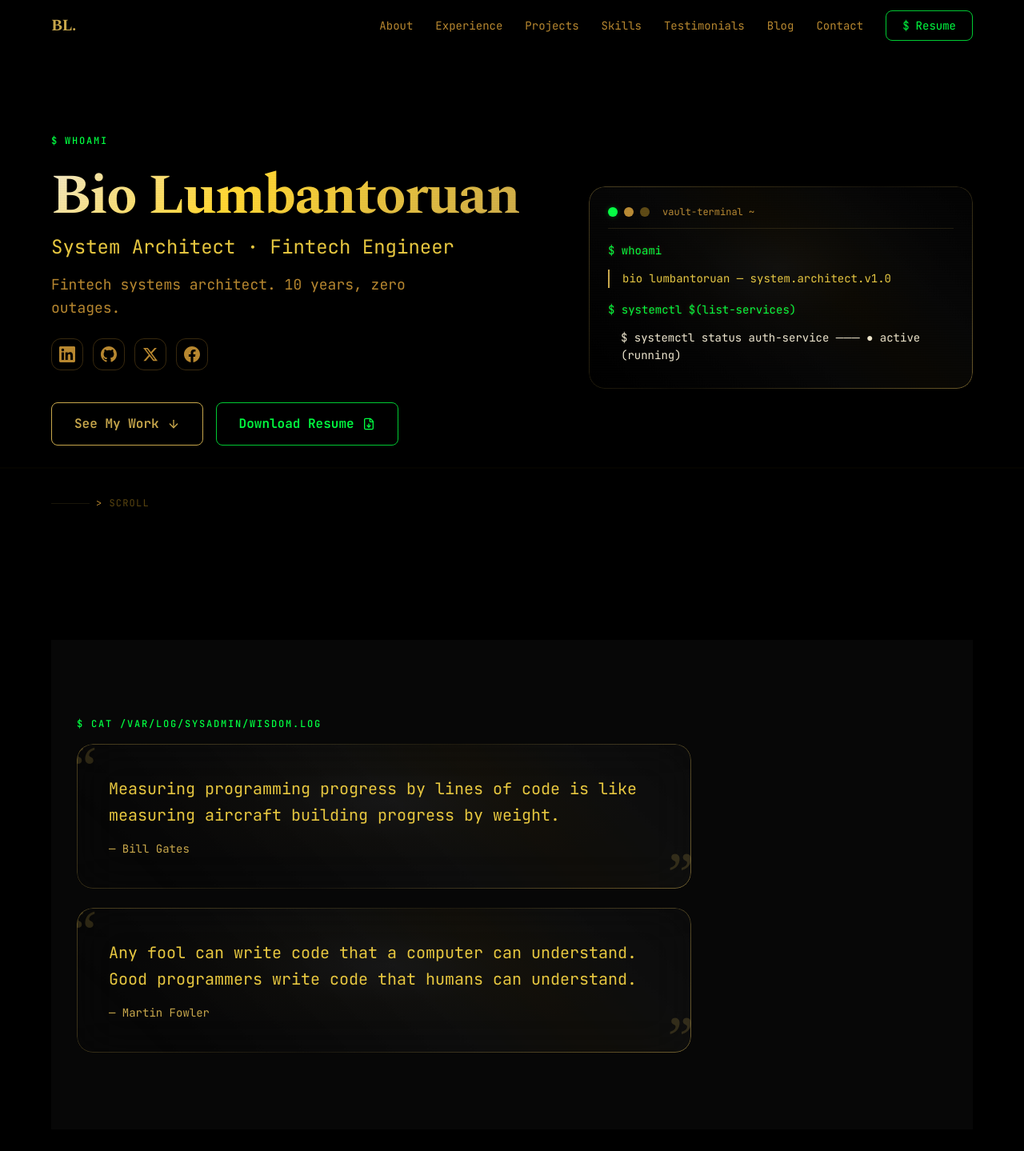
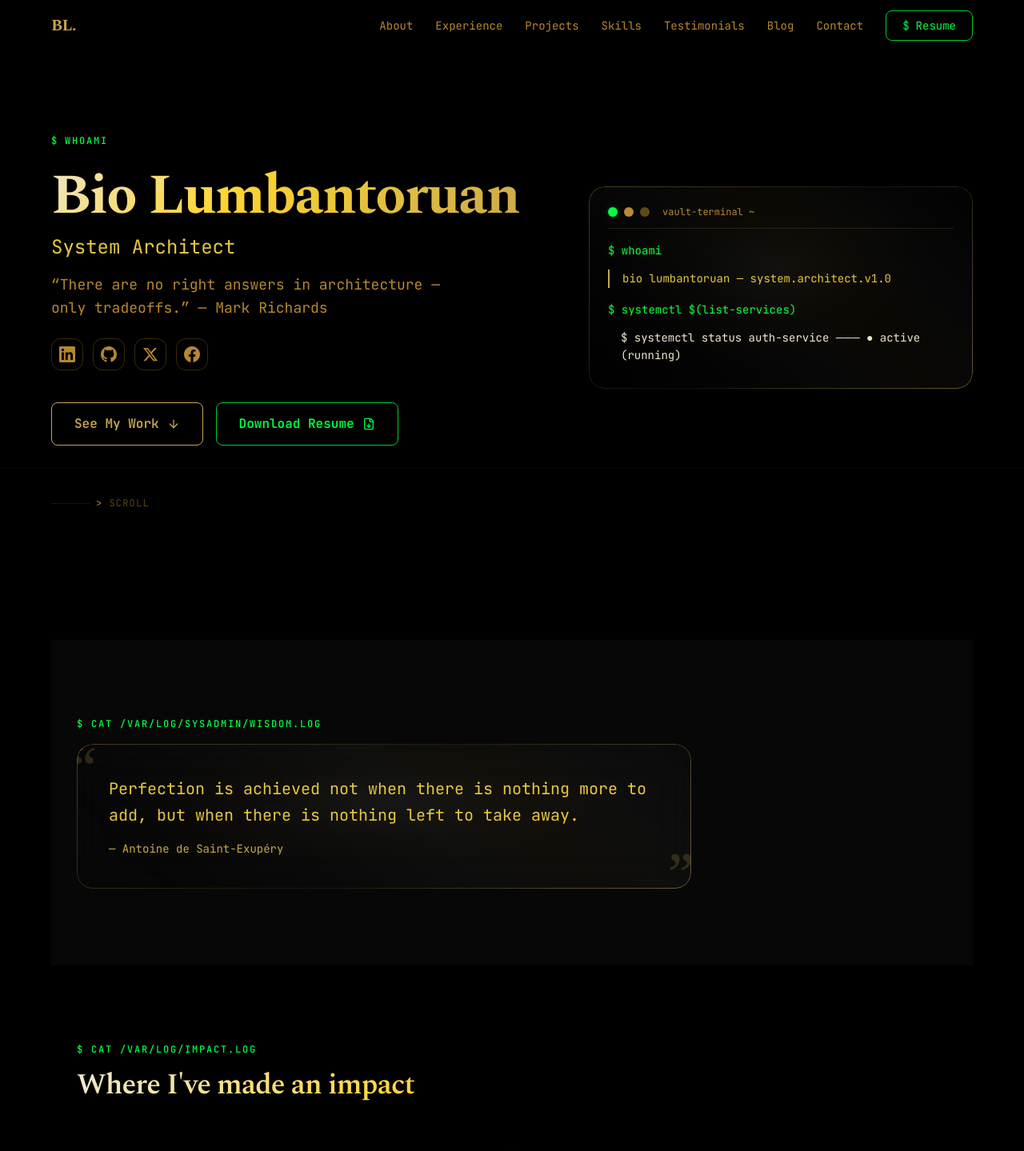
Before and after one commit to cryptorichyrich/biotama-next, a Next.js app: page /biotama-next/ in a window 1280 px wide. Shown: the top 1439 px of the page at 80% size. Built offline with nearby package versions, Linux system fonts and the light colour scheme.

Commit message:
refactor: Mark Richards tagline, Saint-Exupéry in About, Uncle Bob near footer, remove Fintech Engineer

```diff
--- a/src/components/about.tsx
+++ b/src/components/about.tsx
@@ -6,40 +6,21 @@ export function About() {
         <span className="text-[var(--color-green-term)]">$</span> cat /var/log/sysadmin/wisdom.log
       </p>
 
-      {/* Two glass-card quotes — stacked */}
-      <div className="space-y-6">
-        {/* Quote 1: Bill Gates */}
+      {/* Single glass-card quote: Saint-Exupéry */}
       <div className="glass-card p-8 md:p-10 max-w-3xl relative gold-reveal">
         <div className="absolute -top-2 -left-2 text-7xl text-[var(--color-gold)] opacity-20 select-none pointer-events-none font-serif leading-none">
           &ldquo;
         </div>
         <blockquote className="text-lg md:text-xl font-[family-name:var(--font-mono)] text-[var(--color-amber-text)] leading-relaxed relative z-10">
-            Measuring programming progress by lines of code is like measuring aircraft building progress by weight.
+          Perfection is achieved not when there is nothing more to add, but when there is nothing left to take away.
         </blockquote>
         <div className="mt-4 text-sm font-[family-name:var(--font-mono)] text-[var(--color-gold)] relative z-10">
-            — Bill Gates
+          — Antoine de Saint-Exupéry
         </div>
         <div className="absolute -bottom-4 -right-1 text-7xl text-[var(--color-gold)] opacity-20 select-none pointer-events-none font-serif leading-none">
           &rdquo;
         </div>
       </div>
-
-        {/* Quote 2: Martin Fowler */}
-        <div className="glass-card p-8 md:p-10 max-w-3xl relative gold-reveal">
-          <div className="absolute -top-2 -left-2 text-7xl text-[var(--color-gold)] opacity-20 select-none pointer-events-none font-serif leading-none">
-            &ldquo;
-          </div>
-          <blockquote className="text-lg md:text-xl font-[family-name:var(--font-mono)] text-[var(--color-amber-text)] leading-relaxed relative z-10">
-            Any fool can write code that a computer can understand. Good programmers write code that humans can understand.
-          </blockquote>
-          <div className="mt-4 text-sm font-[family-name:var(--font-mono)] text-[var(--color-gold)] relative z-10">
-            — Martin Fowler
-          </div>
-          <div className="absolute -bottom-4 -right-1 text-7xl text-[var(--color-gold)] opacity-20 select-none pointer-events-none font-serif leading-none">
-            &rdquo;
-          </div>
-        </div>
-      </div>
     </section>
   );
 }
--- a/src/components/footer.tsx
+++ b/src/components/footer.tsx
@@ -5,7 +5,26 @@ export function Footer() {
   const year = new Date().getFullYear();
 
   return (
-    <footer className="border-t border-[var(--color-glass-border)] bg-[#000000]">
+    <>
+      {/* Pre-footer quote: Uncle Bob */}
+      <section className="py-16 px-4 sm:px-6 lg:px-8 max-w-6xl mx-auto bg-[#000000]">
+        <div className="glass-card p-8 md:p-10 max-w-3xl mx-auto relative gold-reveal">
+          <div className="absolute -top-2 -left-2 text-7xl text-[var(--color-gold)] opacity-20 select-none pointer-events-none font-serif leading-none">
+            &ldquo;
+          </div>
+          <blockquote className="text-lg md:text-xl font-[family-name:var(--font-mono)] text-[var(--color-amber-text)] leading-relaxed relative z-10">
+            The best way to get a project done faster is to start sooner.
+          </blockquote>
+          <div className="mt-4 text-sm font-[family-name:var(--font-mono)] text-[var(--color-gold)] relative z-10">
+            — Robert C. Martin (Uncle Bob)
+          </div>
+          <div className="absolute -bottom-4 -right-1 text-7xl text-[var(--color-gold)] opacity-20 select-none pointer-events-none font-serif leading-none">
+            &rdquo;
+          </div>
+        </div>
+      </section>
+
+      <footer className="border-t border-[var(--color-glass-border)] bg-[#000000]">
       <div className="max-w-6xl mx-auto px-4 sm:px-6 lg:px-8 py-10">
         <div className="flex flex-col md:flex-row items-center justify-between gap-8">
           {/* BL. in gold Spectral */}
@@ -50,5 +69,6 @@ export function Footer() {
         </div>
       </div>
     </footer>
+    </>
   );
 }
--- a/src/data/profile.ts
+++ b/src/data/profile.ts
@@ -22,9 +22,9 @@ export interface Profile {
 
 export const profile: Profile = {
   name: "Bio Lumbantoruan",
-  role: "System Architect · Fintech Engineer",
+  role: "System Architect",
   tagline:
-    "Fintech systems architect. 10 years, zero outages.",
+    "\u201cThere are no right answers in architecture \u2014 only tradeoffs.\u201d \u2014 Mark Richards",
   email: "fxwisdom1@gmail.com",
   phone: "+62 813 9825 3186",
   location: "Jakarta, Indonesia",
```
Lines whose indentation alone changed are shown as unchanged.
